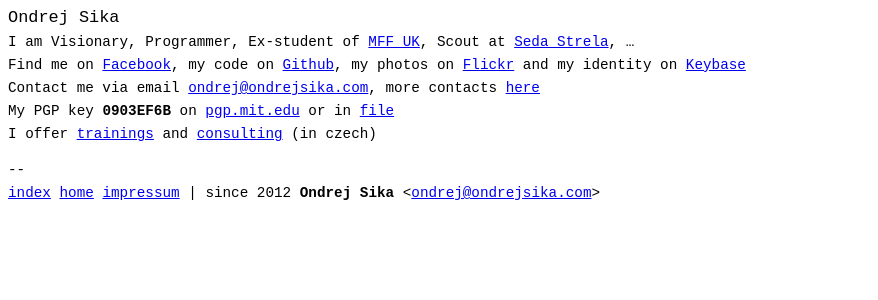
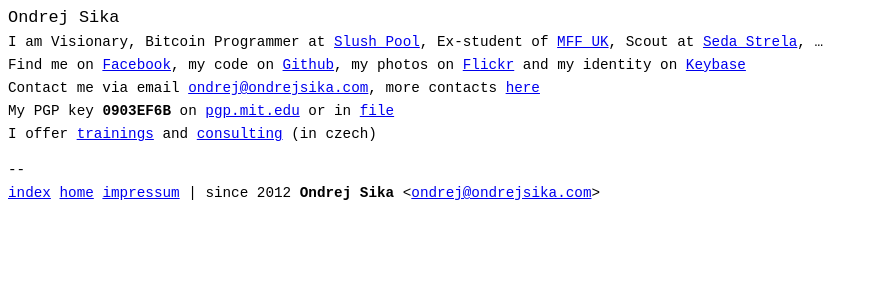
Before and after one commit to ondrejsika/ondrejsika.com, a Jekyll site: the page built from index.md, in a window 1280 px wide. Shown: the top 300 px of the page, without its empty margins (0-878 px from the left). Built offline with Jekyll 4.4.1, drawn with Linux system fonts in a browser that asks for light colours; Markdown is read by kramdown in place of the engine named in the settings; comment, search, counter and statistics services are not loaded.

Commit message:
homepage - add bitcoin, slush pool

```diff
--- a/index.md
+++ b/index.md
@@ -2,7 +2,7 @@
 layout: default
 ---
 
-I am Visionary, Programmer, Ex-student of [MFF UK](http://mff.cuni.cz), Scout at [Seda Strela](http://sedastrela.cz), ...
+I am Visionary, Bitcoin Programmer at [Slush Pool](http://slushpool.com), Ex-student of [MFF UK](http://mff.cuni.cz), Scout at [Seda Strela](http://sedastrela.cz), ...
 
 Find me on [Facebook](https://facebook.com/sikaondrej2), my code on [Github](https://www.github.com/ondrejsika), my photos on [Flickr](https://www.flickr.com/photos/ondrejsika/) and my identity on [Keybase](https://www.keybase.io/ondrejsika)
 
```
